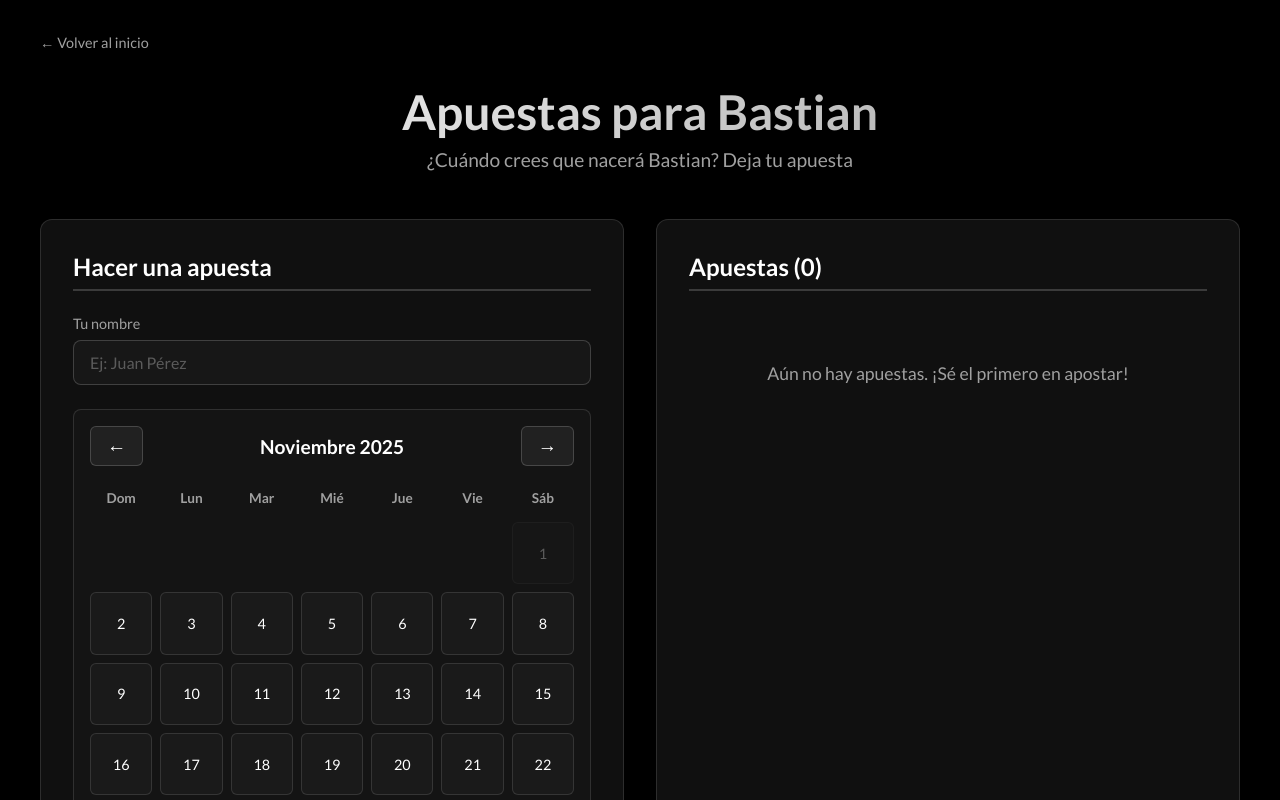
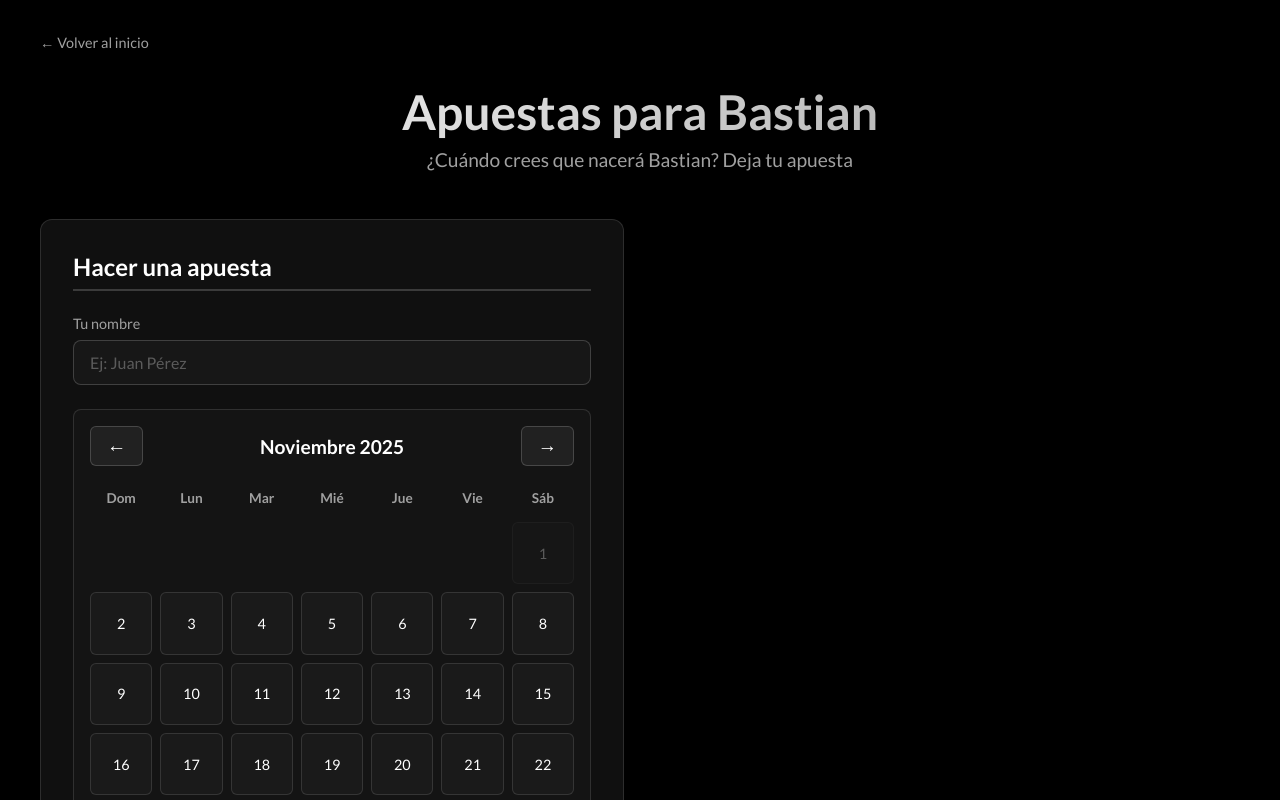
Before and after one commit to zcaraluna/s1mple_cloud, a Next.js app: page /bastian in a window 1280 px wide. Shown: the top 800 px of the page. Built offline with nearby package versions, Linux system fonts and the light colour scheme.

Commit message:
evento de nacimiento de Bastian

```diff
--- a/app/bastian/page.tsx
+++ b/app/bastian/page.tsx
@@ -582,47 +582,6 @@ export default function BastianPage() {
             </form>
           </div>
 
-          {/* Lista de apuestas */}
-          <div className={styles.betsSection}>
-            <h2 className={styles.sectionTitle}>
-              Apuestas ({bets.length})
-            </h2>
-
-            {loadingBets ? (
-              <div className={styles.emptyState}>
-                <p>Cargando apuestas...</p>
-              </div>
-            ) : bets.length === 0 ? (
-              <div className={styles.emptyState}>
-                <p>Aún no hay apuestas. ¡Sé el primero en apostar!</p>
-              </div>
-            ) : (
-              <div className={styles.betsList}>
-                {bets.map((bet, index) => (
-                  <div key={bet.id} className={styles.betCard}>
-                    <div className={styles.betHeader}>
-                      <span className={styles.betNumber}>#{index + 1}</span>
-                      <span className={styles.betName}>{bet.name}</span>
-                      {isAdminMode && (
-                        <button
-                          type="button"
-                          onClick={() => handleDeleteBet(bet.id)}
-                          className={styles.deleteButton}
-                          title="Eliminar apuesta"
-                        >
-                          ×
-                        </button>
-                      )}
-                    </div>
-                    <div className={styles.betDate}>
-                      <span className={styles.betDateLabel}>Fecha:</span>
-                      <span>{formatDate(bet.date)}</span>
-                    </div>
-                  </div>
-                ))}
-              </div>
-            )}
-          </div>
 
           {/* Sección de Notificación de Nacimiento - Solo visible en modo admin */}
           {isAdminMode && (
```
